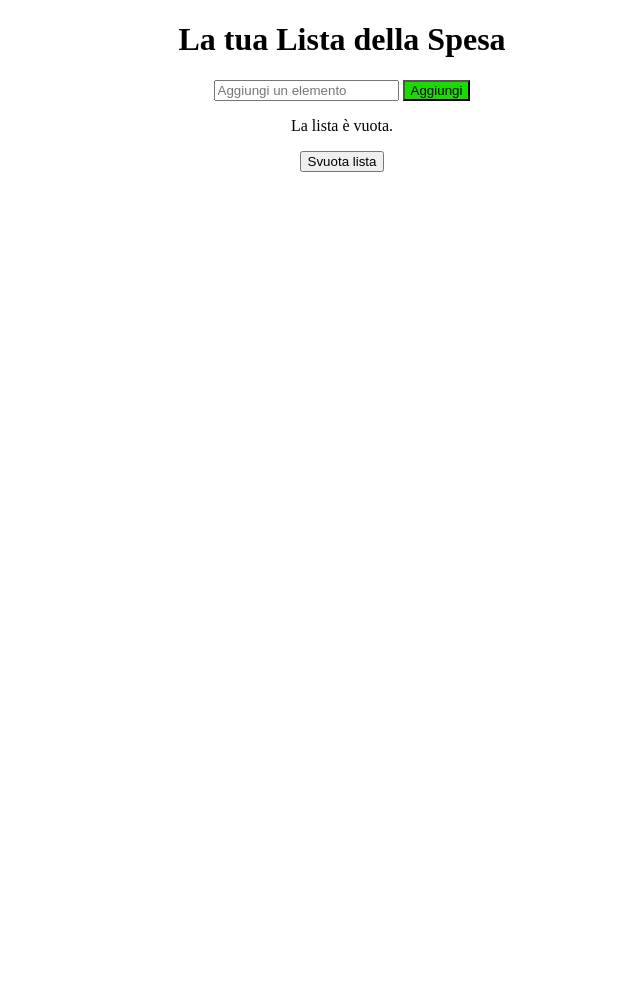
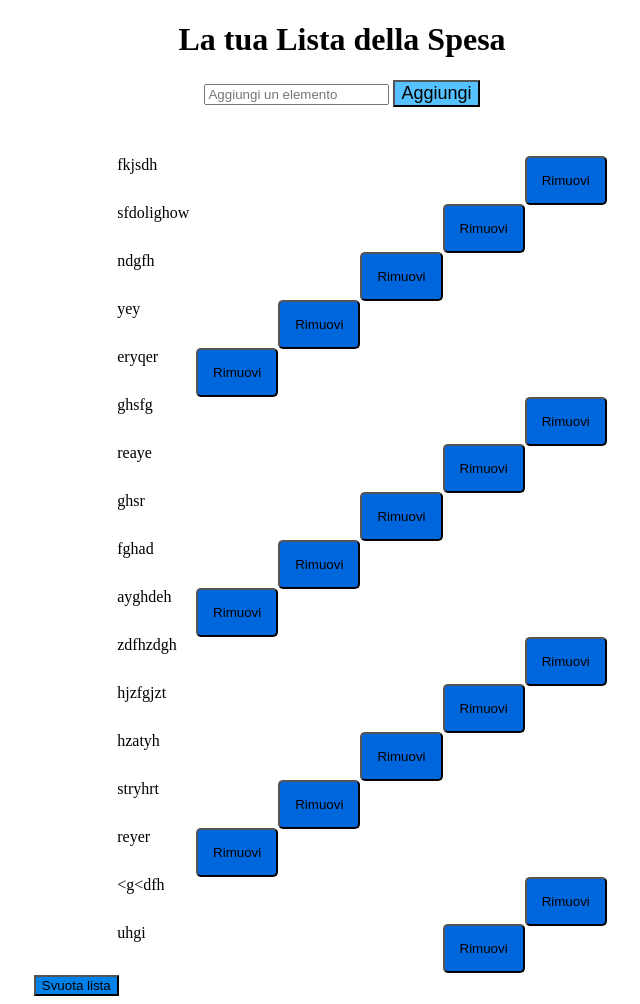
Before and after one commit to DeAngeliGiulia/es_DeA2, a Flask app: page / in a window 1280 px wide. Shown: the whole page, without its empty margins (298-938 px from the left). Before the commit the page ends 172 px from the top, so only its background shows below. Run offline with Flask 3, Linux system fonts and the light colour scheme.

Commit message:
da finire il css

```diff
--- a/ListaSpesa2/app.py
+++ b/ListaSpesa2/app.py
@@ -1,13 +1,24 @@
 from flask import Flask, render_template, request, redirect, url_for
+from flask_sqlalchemy import SQLAlchemy
+from models import db, ListaSpesa
 
 # Inizializza l'app Flask
 app = Flask(__name__)
+
+app.config['SQLALCHEMY_DATABASE_URI'] = 'sqlite:///lista_spesa.db'
+app.config['SQLALCHEMY_TRACK_MODIFICATIONS'] = False
+
+db.init_app(app)
+
+with app.app_context():
+    db.create_all()
 
 lista_spesa = []
 
 # Route principale
 @app.route('/')
 def home():
+    lista_spesa = ListaSpesa.query.all()
     return render_template('index.html', lista_spesa=lista_spesa)
 
 # Route per aggiungere un elemento
@@ -15,21 +26,23 @@ def home():
 def aggiungi():
     elemento = request.form.get('elemento', '').strip()
     if elemento:
-        lista_spesa.append(elemento)
-    else:
-        print("Errore: Elemento vuoto non aggiunto.")
+        nuovo_elemento = ListaSpesa(elemento=elemento)
+        db.session.add(nuovo_elemento)
+        db.session.commit()
     return redirect(url_for('home'))
 
 # Route per rimuovere un elemento
 @app.route('/rimuovi/<int:indice>', methods=['POST'])
 def rimuovi(indice):
-    if 0 <= indice < len(lista_spesa):
-        lista_spesa.pop(indice)
+    elemento = ListaSpesa.query.get_or_404(indice)
+    db.session.delete(elemento)
+    db.session.commit()
     return redirect(url_for('home'))
 
 @app.route('/svuota', methods=['POST'])
 def svuota_lista():
-    lista_spesa.clear()
+    ListaSpesa.query.delete()
+    db.session.commit()
     return redirect(url_for('home'))
 
 # Avvio dell'app Flask
--- a/ListaSpesa2/static/css/style.css
+++ b/ListaSpesa2/static/css/style.css
@@ -2,7 +2,28 @@
     margin-left: auto;
     margin-right: auto;
     text-align: center;
+    align-items: center;
 }
 .aggiungi{
-    background-color: rgb(25, 219, 0);
+    background-color: rgb(85, 193, 255);
+    font-size: large;
 }
+.rimuovi{
+    background-color: rgb(0, 102, 219);
+    float: right;
+    padding: 15px;
+    border-radius: 5px;
+}
+.svuota{
+    background-color: rgb(0, 128, 233);
+    margin-top: 20px;
+}
+.prodotto{
+    margin-left: auto;
+    margin-right: auto;
+    width: 40%;
+    padding: 15px;
+}
+.elemento{
+    float: left;
+}
--- a/ListaSpesa2/templates/index.html
+++ b/ListaSpesa2/templates/index.html
@@ -17,21 +17,23 @@
         </form>
 
         {% if lista_spesa %}
-            <ul>
+            <ul style="margin-left: auto;">
             {% for elemento in lista_spesa %}
-                <li>
-                    {{ elemento }}
-                    <form action="/rimuovi/{{ loop.index0 }}" method="post" style="display:inline;">
-                        <button type="submit">Rimuovi</button>
-                    </form>
-                </li>
+                <div class="prodotto"><br>
+                    <div class="elemento">
+                        {{ elemento.elemento }}
+                    </div>
+                        <form action="/rimuovi/{{ elemento.id }}" method="post" style="display:inline;">
+                            <button type="submit" class="rimuovi">Rimuovi</button>
+                        </form>
+                </div>
             {% endfor %}
             </ul>
         {% else %}
             <p>La lista è vuota.</p>
         {% endif %}
         <form action="/svuota" method="post">
-            <button type="submit">Svuota lista</button>
+            <button type="submit" class="svuota">Svuota lista</button>
         </form>
     </div>
 </body>
```
Also changed, not shown: ListaSpesa2/models.py (added, +7 -0 lines), instance/lista_spesa.db (added).
